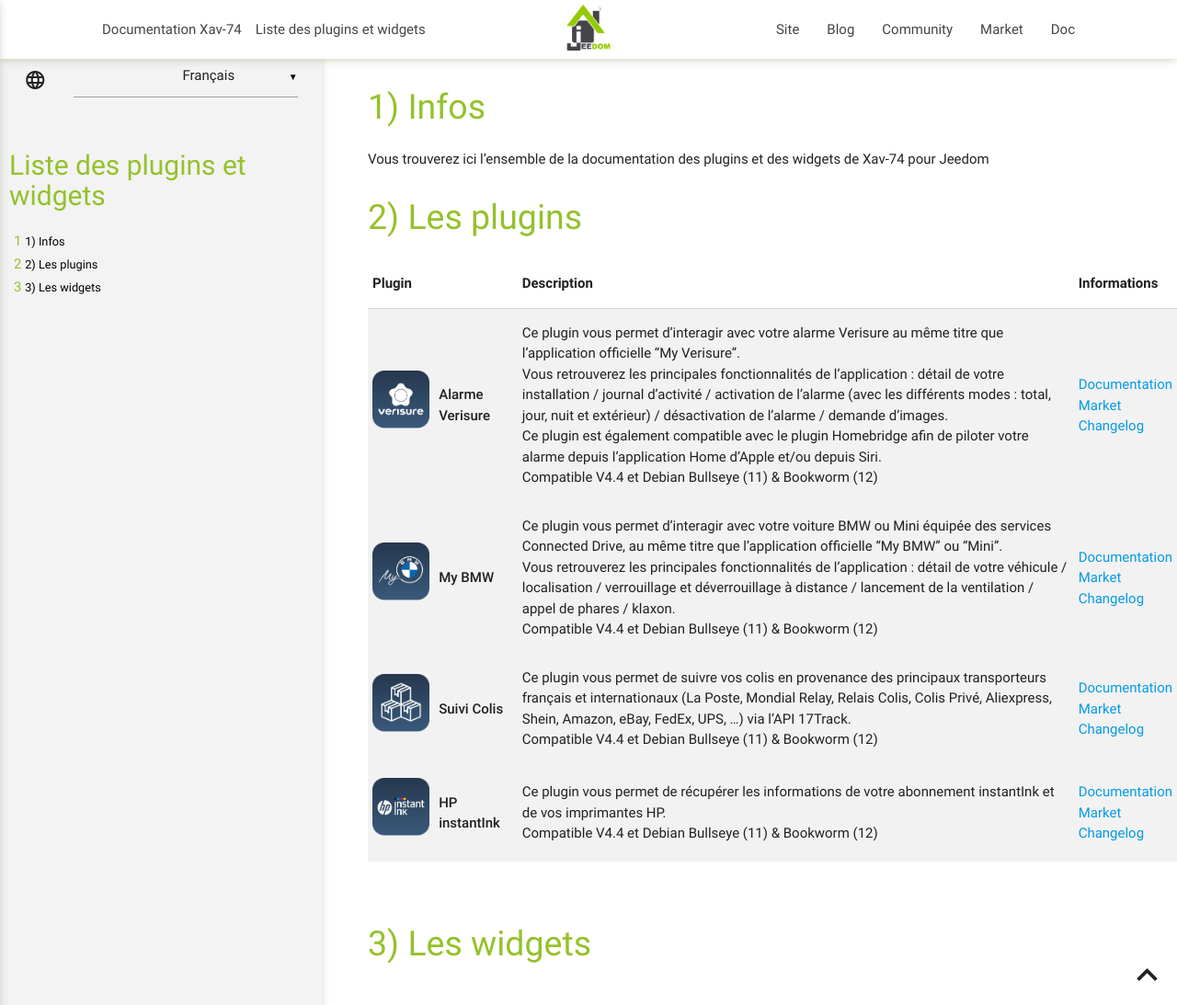
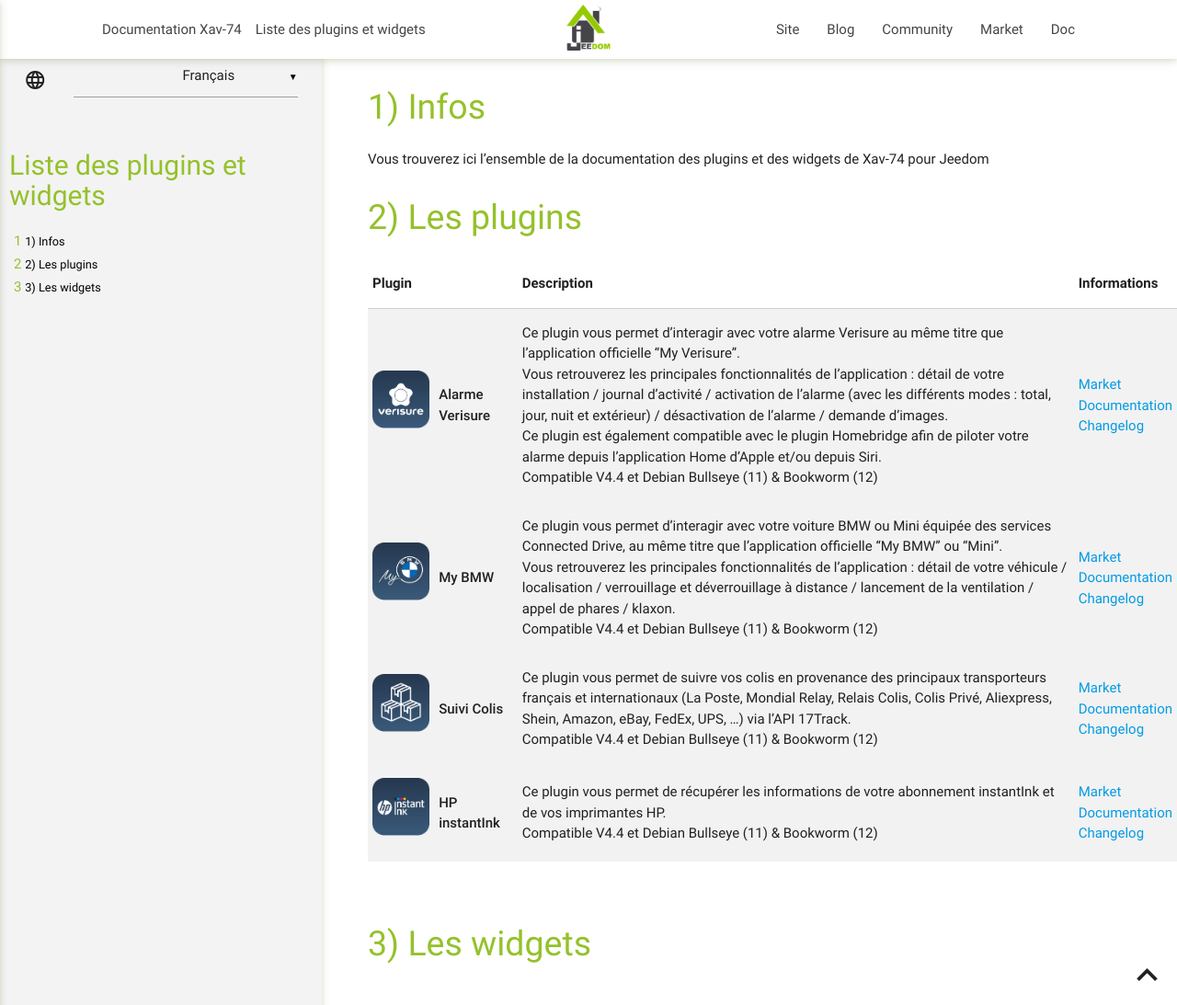
Before and after one commit to Xav-74/Documentation, a Jekyll site: the page built from index/fr_FR/index.md, in a window 1280 px wide and 1093 px high. Shown: the whole window at 92% size. Built offline with Jekyll 4.4.1, drawn with Linux system fonts in a browser that asks for light colours.

Commit message:
Update documentation

```diff
--- a/index/fr_FR/index.md
+++ b/index/fr_FR/index.md
@@ -14,13 +14,13 @@
 
 |Plugin| |Description|Informations|
 |----------|----------|----------|----------|
-| <img src="{{site.baseurl}}/verisure/{{site.img}}/verisure_icon.png" class="pluginLogo" width="100"/> | **Alarme Verisure** | Ce plugin vous permet d'interagir avec votre alarme Verisure au même titre que l’application officielle “My Verisure”.<BR />Vous retrouverez les principales fonctionnalités de l'application : détail de votre installation / journal d'activité / activation de l'alarme (avec les différents modes : total, jour, nuit et extérieur) / désactivation de l'alarme / demande d'images.<br/>Ce plugin est également compatible avec le plugin Homebridge afin de piloter votre alarme depuis l'application Home d'Apple et/ou depuis Siri.<br/>Compatible V4.4 et Debian Bullseye (11) & Bookworm (12)| [Documentation]({{site.baseurl}}/verisure/{{page.lang}})<br/>[Market]({{site.plugin}}3997)<br/>[Changelog]({{site.baseurl}}/verisure/{{page.lang}}/changelog) |
+| <img src="{{site.baseurl}}/verisure/{{site.img}}/verisure_icon.png" class="pluginLogo" width="100"/> | **Alarme Verisure** | Ce plugin vous permet d'interagir avec votre alarme Verisure au même titre que l’application officielle “My Verisure”.<BR />Vous retrouverez les principales fonctionnalités de l'application : détail de votre installation / journal d'activité / activation de l'alarme (avec les différents modes : total, jour, nuit et extérieur) / désactivation de l'alarme / demande d'images.<br/>Ce plugin est également compatible avec le plugin Homebridge afin de piloter votre alarme depuis l'application Home d'Apple et/ou depuis Siri.<br/>Compatible V4.4 et Debian Bullseye (11) & Bookworm (12)| [Market]({{site.plugin}}3997)<br/>[Documentation]({{site.baseurl}}/verisure/{{page.lang}})<br/>[Changelog]({{site.baseurl}}/verisure/{{page.lang}}/changelog) |
 |----------|----------|----------|----------|
-| <img src="{{site.baseurl}}/myBMW/{{site.img}}/myBMW_icon.png" class="pluginLogo" width="100"/> | **My BMW** | Ce plugin vous permet d'interagir avec votre voiture BMW ou Mini équipée des services Connected Drive, au même titre que l’application officielle “My BMW” ou "Mini".<br/>Vous retrouverez les principales fonctionnalités de l'application : détail de votre véhicule / localisation / verrouillage et déverrouillage à distance / lancement de la ventilation / appel de phares / klaxon.<br/>Compatible V4.4 et Debian Bullseye (11) & Bookworm (12) | [Documentation]({{site.baseurl}}/myBMW/{{page.lang}})<br/>[Market]({{site.plugin}}4278)<br/>[Changelog]({{site.baseurl}}/myBMW/{{page.lang}}/changelog) |
+| <img src="{{site.baseurl}}/myBMW/{{site.img}}/myBMW_icon.png" class="pluginLogo" width="100"/> | **My BMW** | Ce plugin vous permet d'interagir avec votre voiture BMW ou Mini équipée des services Connected Drive, au même titre que l’application officielle “My BMW” ou "Mini".<br/>Vous retrouverez les principales fonctionnalités de l'application : détail de votre véhicule / localisation / verrouillage et déverrouillage à distance / lancement de la ventilation / appel de phares / klaxon.<br/>Compatible V4.4 et Debian Bullseye (11) & Bookworm (12) | [Market]({{site.plugin}}4278)<br/>[Documentation]({{site.baseurl}}/myBMW/{{page.lang}})<br/>[Changelog]({{site.baseurl}}/myBMW/{{page.lang}}/changelog) |
 |----------|----------|----------|----------|
-| <img src="{{site.baseurl}}/parcelTracking/{{site.img}}/parcelTracking_icon.png" class="pluginLogo" width="100"/> | **Suivi Colis** | Ce plugin vous permet de suivre vos colis en provenance des principaux transporteurs français et internationaux (La Poste, Mondial Relay, Relais Colis, Colis Privé, Aliexpress, Shein, Amazon, eBay, FedEx, UPS, ...) via l'API 17Track.<br/>Compatible V4.4 et Debian Bullseye (11) & Bookworm (12) | [Documentation]({{site.baseurl}}/parcelTracking/{{page.lang}})<br/>[Market]({{site.plugin}}4517)<br/>[Changelog]({{site.baseurl}}/parcelTracking/{{page.lang}}/changelog) |
+| <img src="{{site.baseurl}}/parcelTracking/{{site.img}}/parcelTracking_icon.png" class="pluginLogo" width="100"/> | **Suivi Colis** | Ce plugin vous permet de suivre vos colis en provenance des principaux transporteurs français et internationaux (La Poste, Mondial Relay, Relais Colis, Colis Privé, Aliexpress, Shein, Amazon, eBay, FedEx, UPS, ...) via l'API 17Track.<br/>Compatible V4.4 et Debian Bullseye (11) & Bookworm (12) | [Market]({{site.plugin}}4517)<br/>[Documentation]({{site.baseurl}}/parcelTracking/{{page.lang}})<br/>[Changelog]({{site.baseurl}}/parcelTracking/{{page.lang}}/changelog) |
 |----------|----------|----------|----------|
-| <img src="{{site.baseurl}}/instantInk/{{site.img}}/instantInk_icon.png" class="pluginLogo" width="100"/> | **HP instantInk** | Ce plugin vous permet de récupérer les informations de votre abonnement instantInk et de vos imprimantes HP.<br/>Compatible V4.4 et Debian Bullseye (11) & Bookworm (12) | [Documentation]({{site.baseurl}}/instantInk/{{page.lang}})<br/>[Market]({{site.plugin}}4653)<br/>[Changelog]({{site.baseurl}}/instantInk/{{page.lang}}/changelog) |
+| <img src="{{site.baseurl}}/instantInk/{{site.img}}/instantInk_icon.png" class="pluginLogo" width="100"/> | **HP instantInk** | Ce plugin vous permet de récupérer les informations de votre abonnement instantInk et de vos imprimantes HP.<br/>Compatible V4.4 et Debian Bullseye (11) & Bookworm (12) | [Market]({{site.plugin}}4653)<br/>[Documentation]({{site.baseurl}}/instantInk/{{page.lang}})<br/>[Changelog]({{site.baseurl}}/instantInk/{{page.lang}}/changelog) |
 |----------|----------|----------|----------|
 
 <br/>
```
Also changed, not shown: instantInk/fr_FR/index.md (+1 -1 lines).
